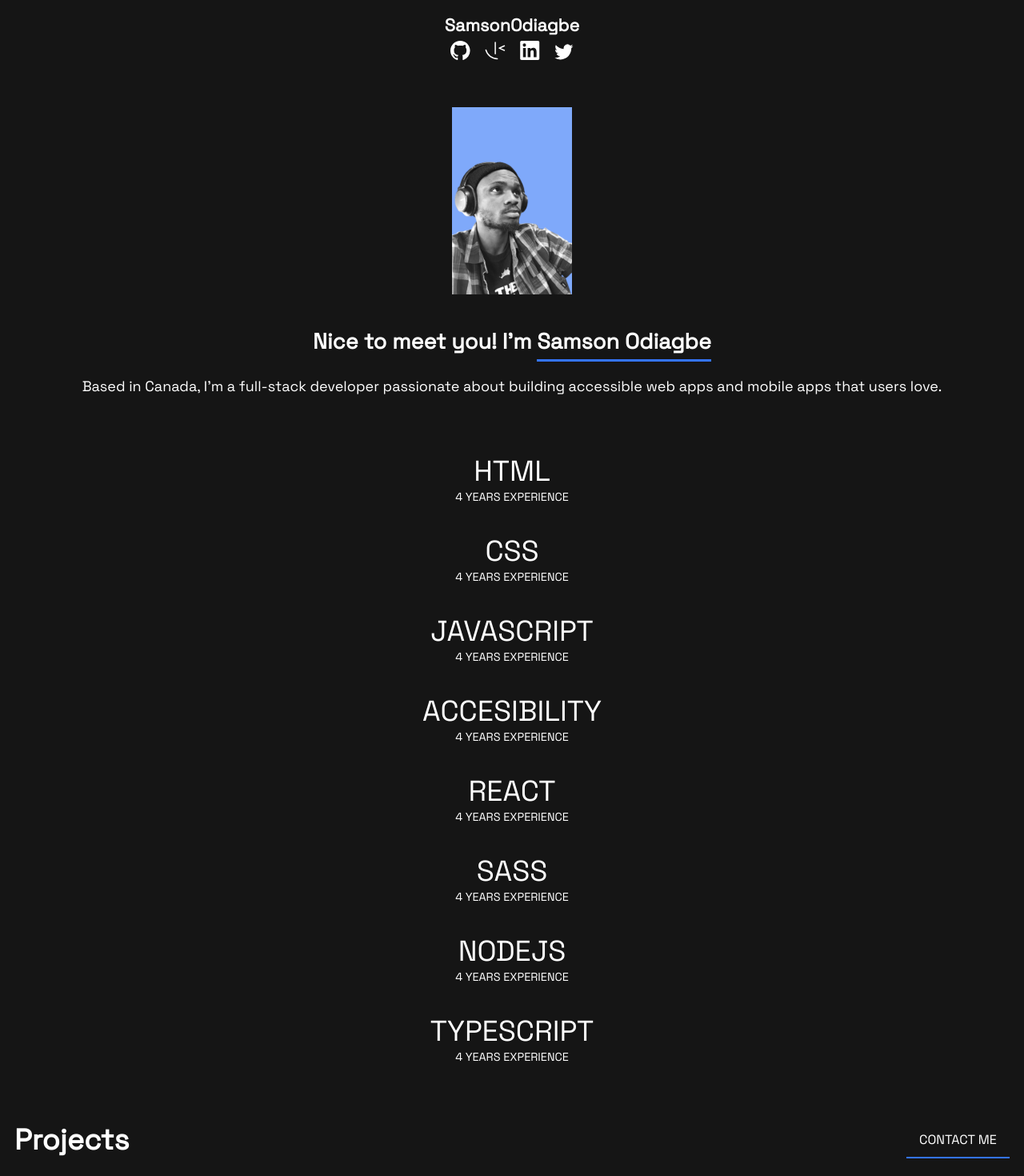
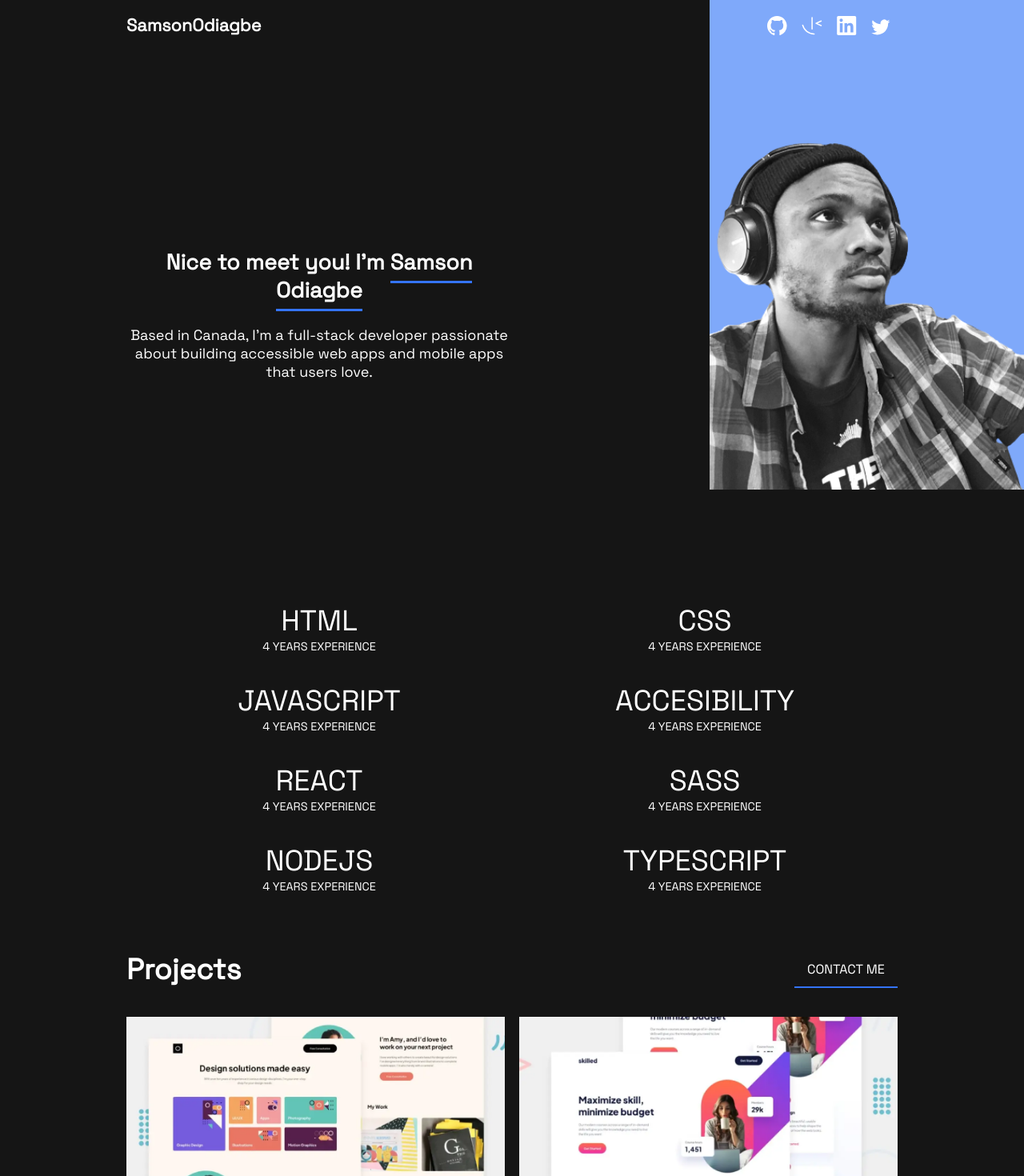
Before and after one commit to sammyodiagbe/portfolio-fem, a React (Create React App) app: page / in a window 1280 px wide. Shown: the top 1470 px of the page at 80% size. Built offline with nearby package versions, Linux system fonts and the light colour scheme.

Commit message:
responsive designs for tablets and desktop

```diff
--- /dev/null
+++ b/src/styles/_media_query.scss
@@ -0,0 +1,76 @@
+// tablets
+@media screen and (min-width: 760px) {
+  div.portfolio-app {
+    div.container {
+      nav.navigation,
+      footer.footer {
+        position: relative;
+        padding: 1em;
+        flex-direction: row;
+        justify-content: space-between;
+        z-index: 10;
+      }
+
+      //   introduction
+      div.introduction {
+        display: grid;
+        grid-template-columns: 1fr 1fr;
+        grid-template-areas: "writeup img";
+        align-items: center;
+        section {
+          padding: $padding 0;
+          text-align: center;
+        }
+        section.write-up {
+          grid-area: writeup;
+          grid-row: 1 / 2;
+          h1 {
+            margin-bottom: 1em;
+            span.stand-out {
+              padding: 0.2em 0;
+              border-bottom: 3px solid $secondary-color;
+            }
+          }
+        }
+
+        section.image-container {
+          grid-area: img;
+          min-height: 612px;
+          img {
+            width: auto;
+            position: absolute;
+            right: 0;
+            top: 0;
+          }
+        }
+      }
+
+      //   skills container
+      div.skills-container {
+        grid-template-columns: 1fr 1fr;
+      }
+
+      div.projects-container {
+        div.projects {
+          display: grid;
+          grid-template-columns: 1fr 1fr;
+          gap: 1em;
+        }
+      }
+    }
+  }
+}
+
+// desktop
+@media screen and (min-width: 1120px) {
+  div.portfolio-app {
+    div.container {
+      width: 1000px;
+      margin: 0 auto;
+      // navigation and footer
+      nav.navigation,
+      footer.footer {
+      }
+    }
+  }
+}
--- a/src/styles/index.css
+++ b/src/styles/index.css
@@ -242,4 +242,79 @@ div.portfolio-app div.container div.contact-me section.form-container form div.b
 div.portfolio-app div.container footer.footer {
   background: #242424;
 }
+
+@media screen and (min-width: 760px) {
+  div.portfolio-app div.container nav.navigation,
+  div.portfolio-app div.container footer.footer {
+    position: relative;
+    padding: 1em;
+    -webkit-box-orient: horizontal;
+    -webkit-box-direction: normal;
+        -ms-flex-direction: row;
+            flex-direction: row;
+    -webkit-box-pack: justify;
+        -ms-flex-pack: justify;
+            justify-content: space-between;
+    z-index: 10;
+  }
+  div.portfolio-app div.container div.introduction {
+    display: -ms-grid;
+    display: grid;
+    -ms-grid-columns: 1fr 1fr;
+        grid-template-columns: 1fr 1fr;
+        grid-template-areas: "writeup img";
+    -webkit-box-align: center;
+        -ms-flex-align: center;
+            align-items: center;
+  }
+  div.portfolio-app div.container div.introduction section {
+    padding: 1em 0;
+    text-align: center;
+  }
+  div.portfolio-app div.container div.introduction section.write-up {
+    -ms-grid-row: 1;
+    -ms-grid-column: 1;
+    grid-area: writeup;
+    -ms-grid-row: 1;
+    -ms-grid-row-span: 1;
+    grid-row: 1 / 2;
+  }
+  div.portfolio-app div.container div.introduction section.write-up h1 {
+    margin-bottom: 1em;
+  }
+  div.portfolio-app div.container div.introduction section.write-up h1 span.stand-out {
+    padding: 0.2em 0;
+    border-bottom: 3px solid #3474fd;
+  }
+  div.portfolio-app div.container div.introduction section.image-container {
+    -ms-grid-row: 1;
+    -ms-grid-column: 2;
+    grid-area: img;
+    min-height: 612px;
+  }
+  div.portfolio-app div.container div.introduction section.image-container img {
+    width: auto;
+    position: absolute;
+    right: 0;
+    top: 0;
+  }
+  div.portfolio-app div.container div.skills-container {
+    -ms-grid-columns: 1fr 1fr;
+        grid-template-columns: 1fr 1fr;
+  }
+  div.portfolio-app div.container div.projects-container div.projects {
+    display: -ms-grid;
+    display: grid;
+    -ms-grid-columns: 1fr 1fr;
+        grid-template-columns: 1fr 1fr;
+    gap: 1em;
+  }
+}
+
+@media screen and (min-width: 1120px) {
+  div.portfolio-app div.container {
+    width: 1000px;
+    margin: 0 auto;
+  }
+}
 /*# sourceMappingURL=index.css.map */
--- a/src/styles/index.scss
+++ b/src/styles/index.scss
@@ -227,3 +227,6 @@ div.portfolio-app {
     }
   }
 }
+
+// responsive design
+@import "./media_query";
```
Also changed, not shown: 1 other file (tests, documents, lock files or other folders).
